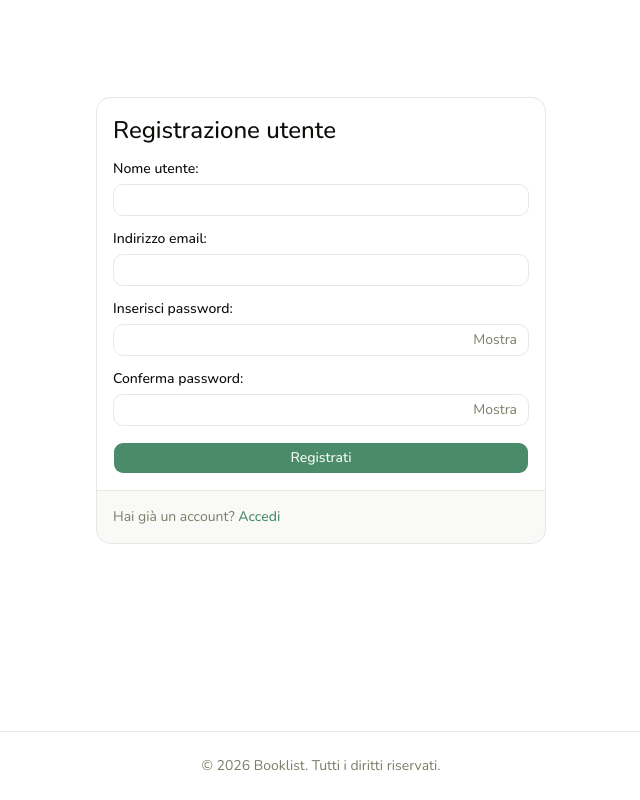
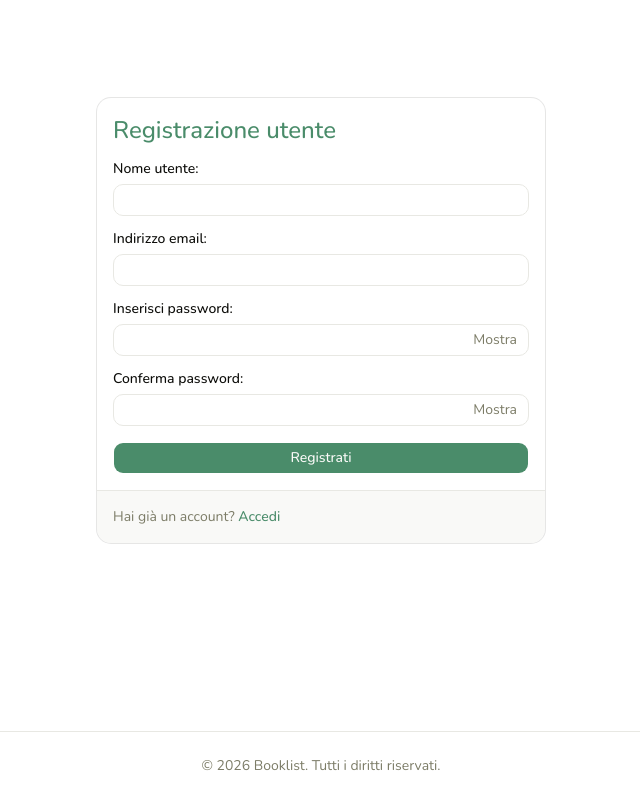
Before and after one commit to Vale3005/booklist, a Next.js app in the folder frontend/: page /register in a window 1280 px wide. Shown: the whole page, without its empty margins (319-959 px from the left). Built offline with nearby package versions, Linux system fonts and the light colour scheme.

Commit message:
modifica colore font

```diff
--- a/frontend/app/forgot-password/page.js
+++ b/frontend/app/forgot-password/page.js
@@ -68,7 +68,7 @@ export default function ForgotPassword() {
     <div className="flex min-h-[80vh] items-center justify-center px-4 py-10">
       <Card className="w-full max-w-md">
         <CardHeader>
-          <CardTitle className="text-2xl">Recupera password</CardTitle>
+          <CardTitle className="text-2xl text-primary">Recupera password</CardTitle>
         </CardHeader>
 
         <CardContent>
--- a/frontend/app/login/page.js
+++ b/frontend/app/login/page.js
@@ -76,7 +76,7 @@ export default function Login() {
     <div className="flex min-h-[80vh] items-center justify-center px-4 py-10">
       <Card className="w-full max-w-md">
         <CardHeader>
-          <CardTitle className="text-2xl">Login utente</CardTitle>
+          <CardTitle className="text-2xl text-primary">Login utente</CardTitle>
         </CardHeader>
 
         <CardContent>
--- a/frontend/app/register/page.js
+++ b/frontend/app/register/page.js
@@ -74,7 +74,7 @@ export default function Register() {
     <div className="flex min-h-[80vh] items-center justify-center px-4 py-10">
       <Card className="w-full max-w-md">
         <CardHeader>
-          <CardTitle className="text-2xl">Registrazione utente</CardTitle>
+          <CardTitle className="text-2xl text-primary">Registrazione utente</CardTitle>
         </CardHeader>
 
         <CardContent>
```
